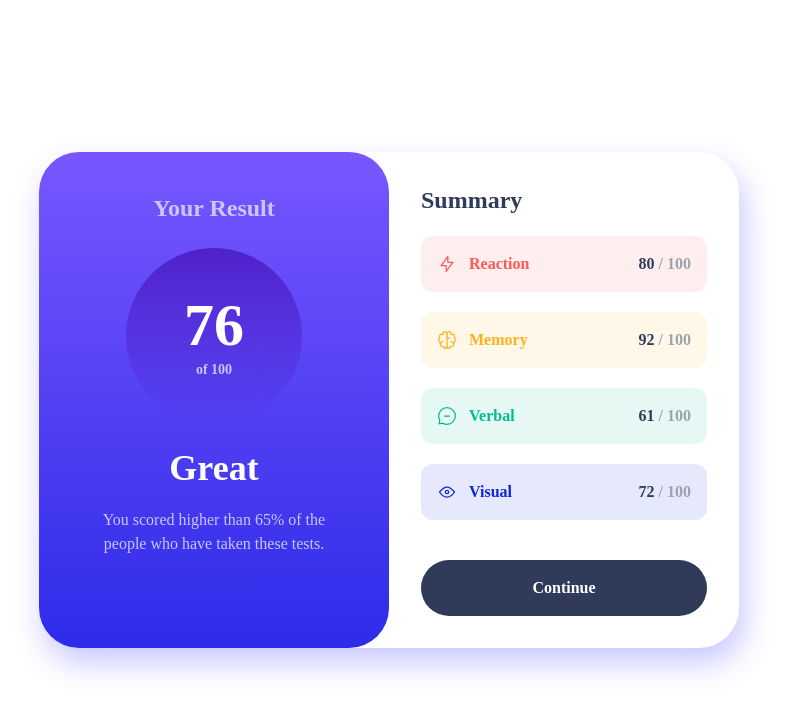
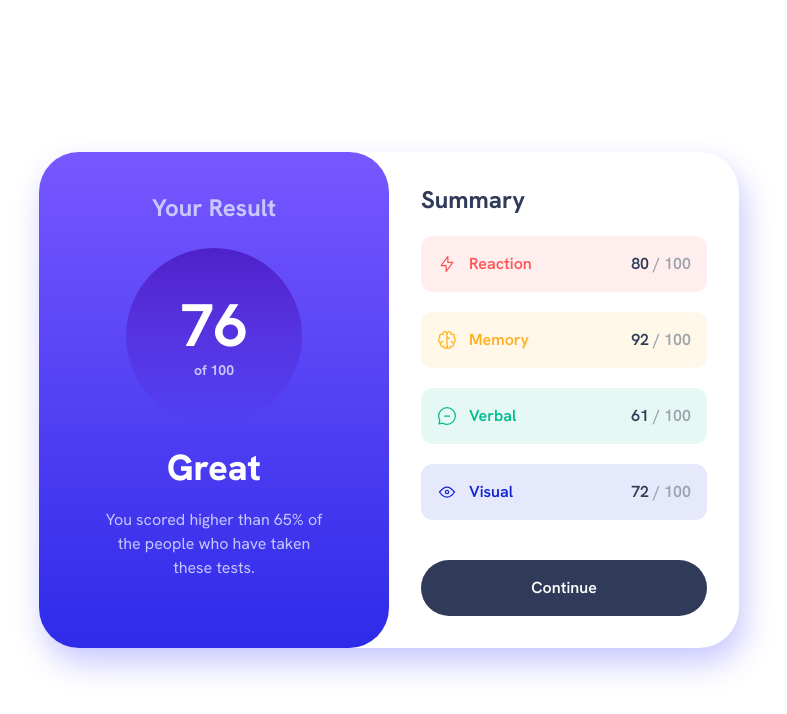
Before and after one commit to PhatJack/results-summary-component, a website: page index.html in a window 1280 px wide. Shown: the whole page, without its empty margins (251-1038 px from the left). Drawn offline with Linux system fonts and the light colour scheme; the site is published under a folder, as on GitHub Pages, so addresses that start at the root find nothing.

Commit message:
fix error deploy font

```diff
--- a/index.html
+++ b/index.html
@@ -7,7 +7,7 @@
 	<!-- displays site properly based on user's device -->
 
 	<link rel="icon" type="image/png" sizes="32x32" href="./assets/images/favicon-32x32.png">
-	<link rel="stylesheet" href="output.css">
+	<link rel="stylesheet" href="./src/output.css">
 	<title>Frontend Mentor | Results summary component</title>
 </head>
 
--- a/package.json
+++ b/package.json
@@ -5,7 +5,7 @@
   "main": "index.js",
   "scripts": {
     "test": "echo \"Error: no test specified\" && exit 1",
-	"dev": "npx tailwindcss -i ./src/input.css -o ./output.css --watch --minify"
+	"dev": "npx tailwindcss -i ./src/input.css -o ./src/output.css --watch --minify"
   },
   "keywords": [],
   "author": "",
--- a/src/input.css
+++ b/src/input.css
@@ -4,7 +4,7 @@
 
 @font-face {
 	font-family: "Hanken Grotesk";
-	src: url('/assets/fonts/HankenGrotesk-VariableFont_wght.ttf');
+	src: url('../assets/fonts/HankenGrotesk-VariableFont_wght.ttf');
 }
 *{
 	margin: 0;
```
Also changed, not shown: output.css (deleted), src/output.css (added).
